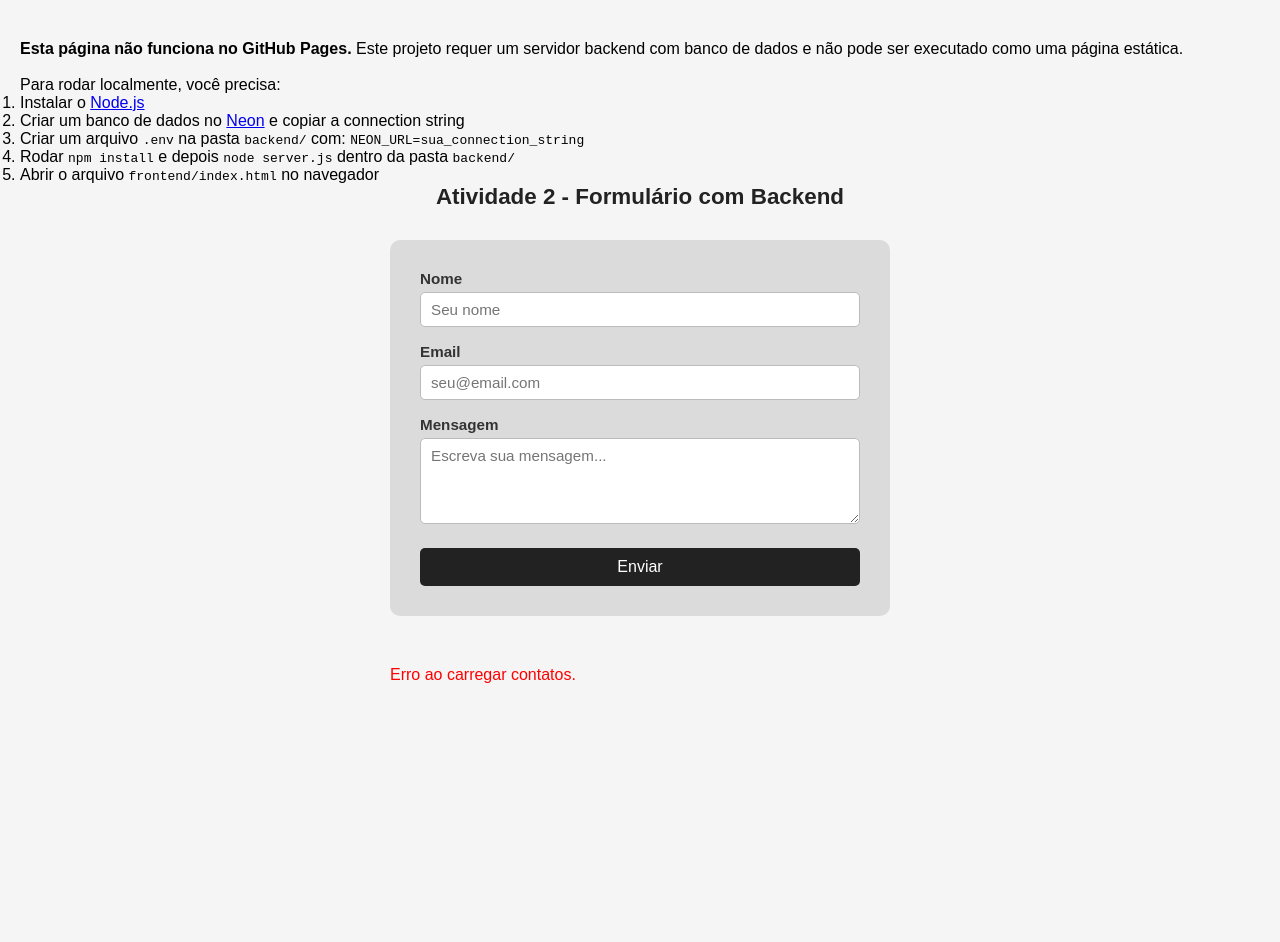
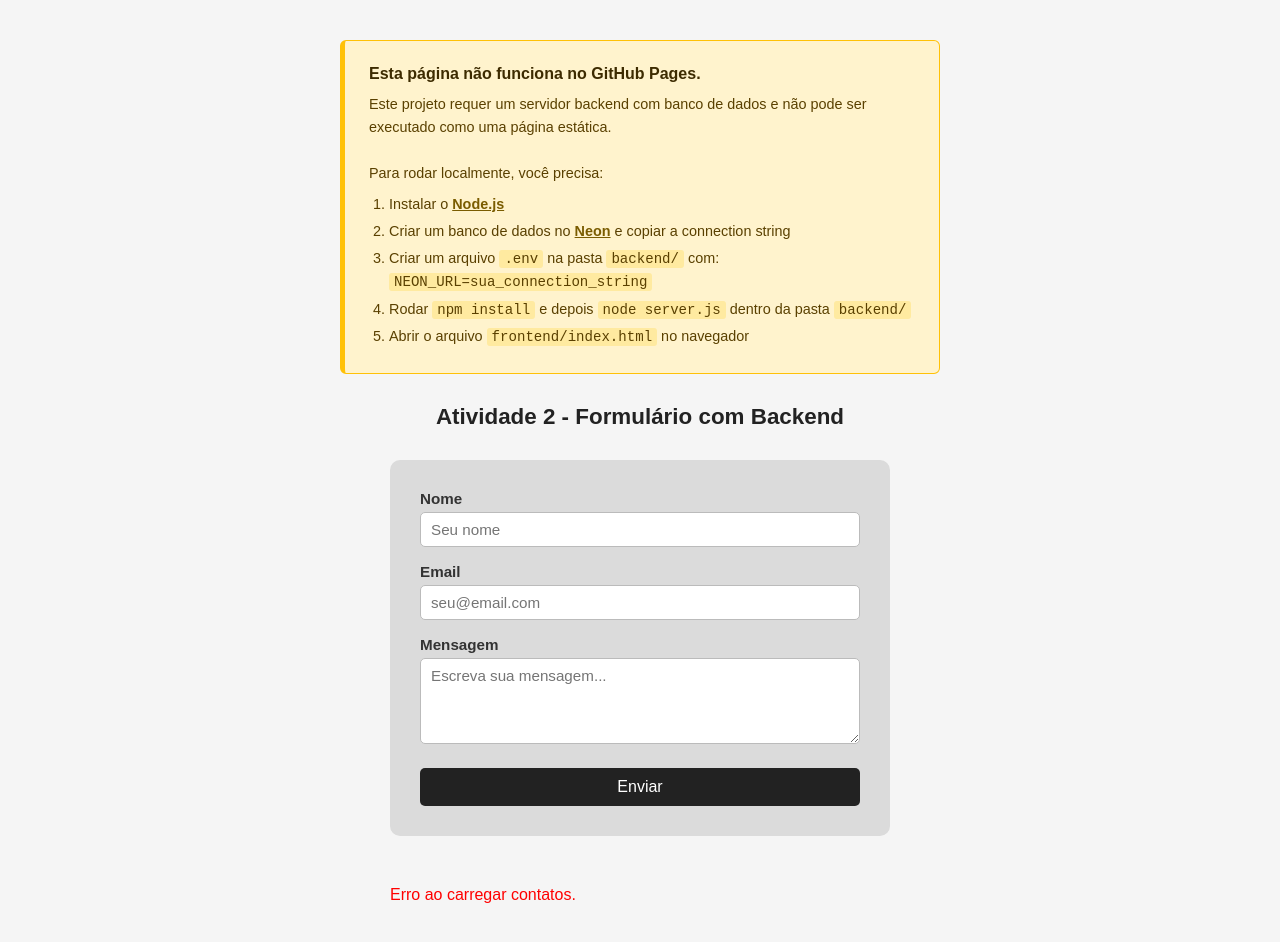
Before and after one commit to predohenr/web-exercises, a website: page exercise2/frontend/index.html in a window 1280 px wide. Before the commit the page ends 800 px from the top, so only its background shows below. Drawn offline with Linux system fonts and the light colour scheme; no server answers.

Commit message:
added css to warning on exercise2

```diff
--- a/exercise2/frontend/style.css
+++ b/exercise2/frontend/style.css
@@ -2,6 +2,48 @@
     margin: 0;
     padding: 0;
     box-sizing: border-box;
+}
+
+.aviso-github {
+    background-color: #fff3cd;
+    border: 1px solid #ffc107;
+    border-left: 5px solid #ffc107;
+    border-radius: 6px;
+    padding: 20px 24px;
+    margin: 0 auto 30px auto;
+    max-width: 600px;
+    font-size: 0.9rem;
+    color: #5a4000;
+    line-height: 1.6;
+}
+
+.aviso-github strong {
+    display: block;
+    font-size: 1rem;
+    margin-bottom: 6px;
+    color: #3d2b00;
+}
+
+.aviso-github ol {
+    margin-top: 8px;
+    padding-left: 20px;
+}
+
+.aviso-github li {
+    margin-bottom: 4px;
+}
+
+.aviso-github a {
+    color: #7a5c00;
+    font-weight: bold;
+}
+
+.aviso-github code {
+    background-color: #ffeaa0;
+    padding: 1px 5px;
+    border-radius: 3px;
+    font-family: monospace;
+    font-size: 0.88rem;
 }
 
 body {
```
